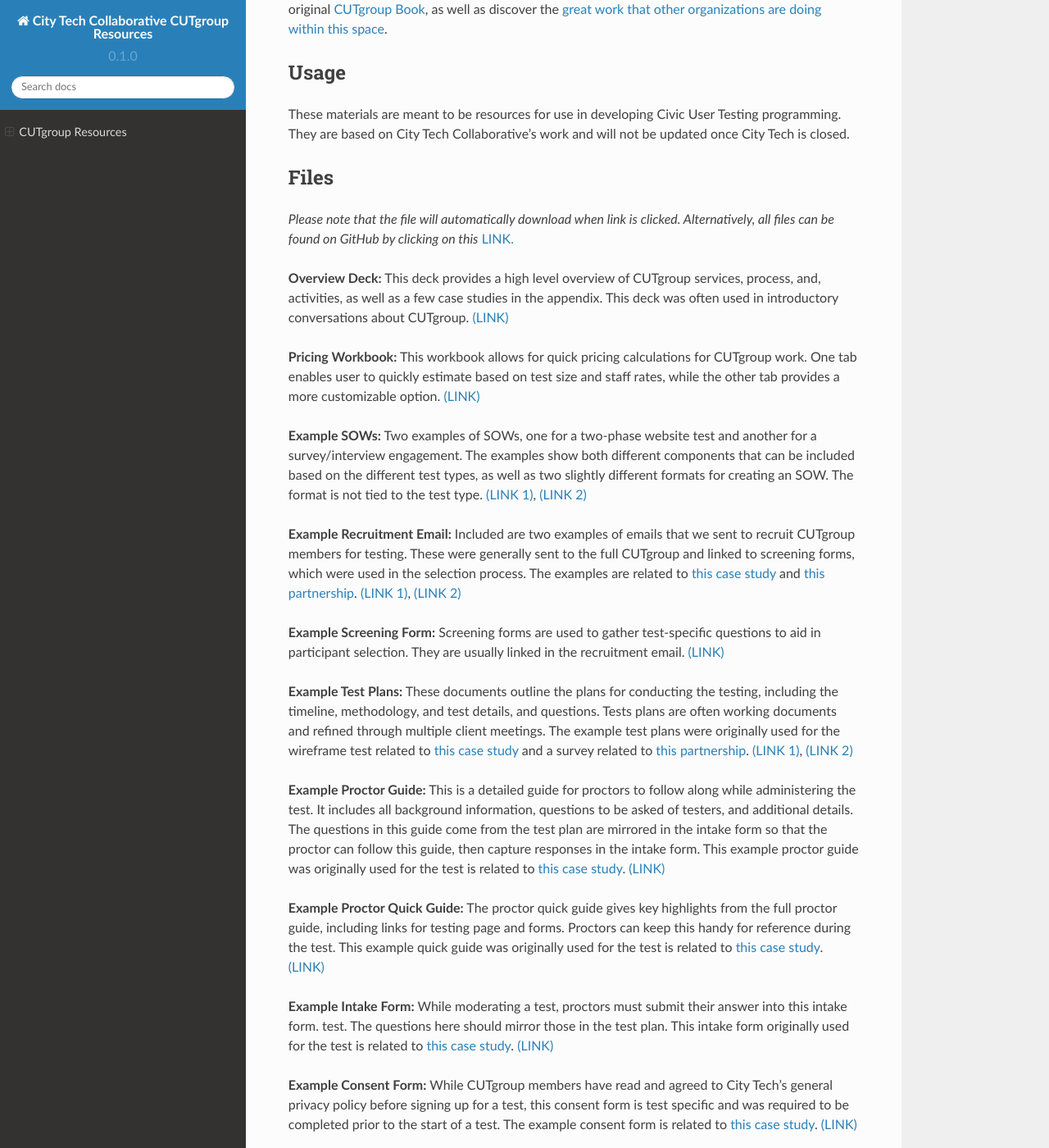
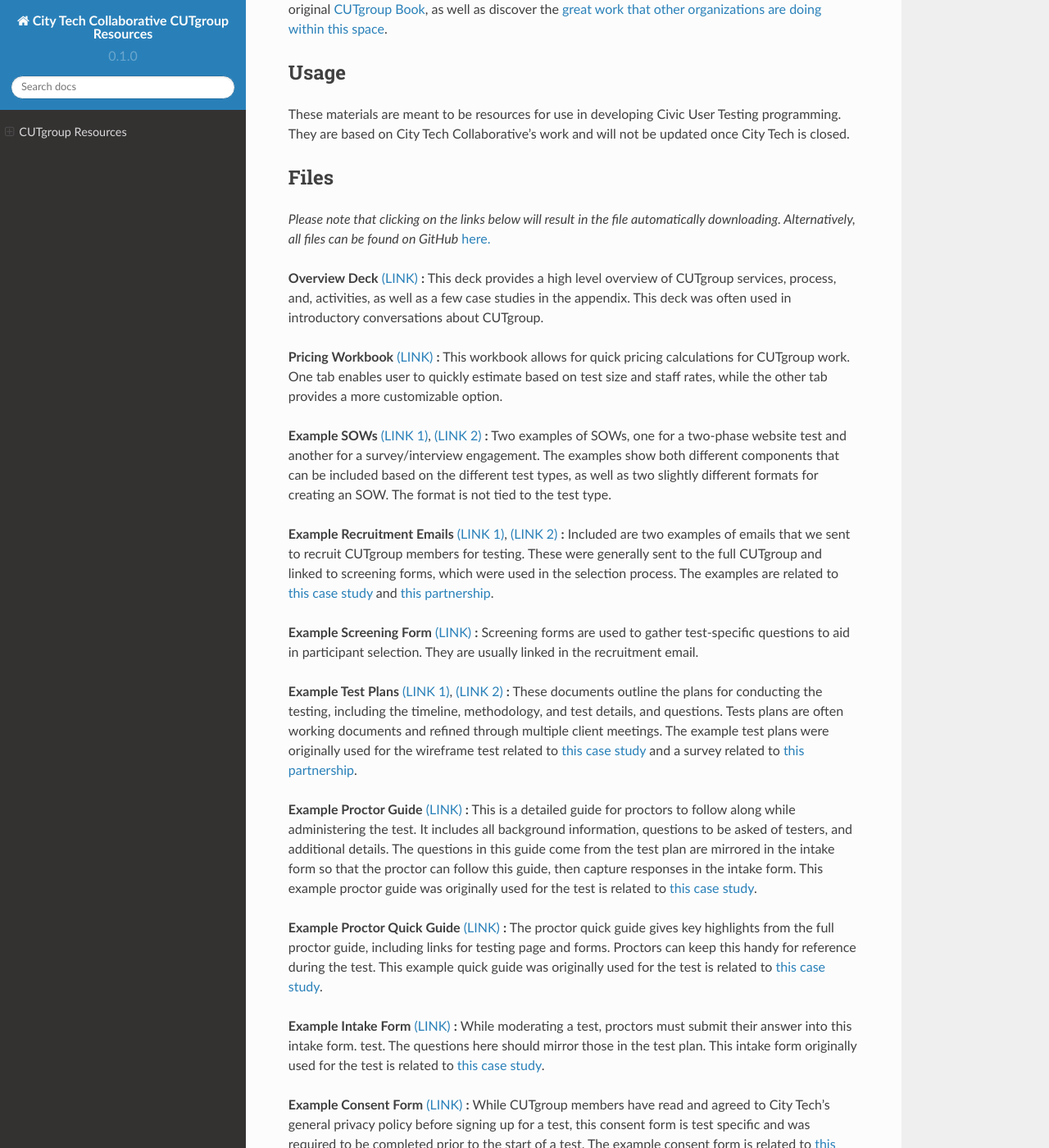
Before and after one commit to ajarareem/CUTgroup-CityTechResources, a Sphinx documentation site: the page built from docs/source/index.rst, in a window 1280 px wide and 1400 px high, scrolled down 728 px. Shown: the whole window at 82% size. Built offline with Sphinx 7.4.7 and the Read the Docs theme 2.0.0, drawn with Linux system fonts in a browser that asks for light colours.

Commit message:
Update index.rst

```diff
--- a/docs/source/index.rst
+++ b/docs/source/index.rst
@@ -22,27 +22,27 @@
 
 Files
 --------
-*Please note that the file will automatically download when link is clicked. Alternatively, all files can be found on GitHub by clicking on this* `LINK. <https://github.com/ajarareem/CUTgroup-CityTechResources/tree/main/docs/Files>`_
+*Please note that clicking on the links below will result in the file automatically downloading. Alternatively, all files can be found on GitHub* `here. <https://github.com/ajarareem/CUTgroup-CityTechResources/tree/main/docs/Files>`_
 
-**Overview Deck:** This deck provides a high level overview of CUTgroup services, process, and, activities, as well as a few case studies in the appendix. This deck was often used in introductory conversations about CUTgroup. `(LINK) <https://github.com/ajarareem/CUTgroup-CityTechResources/raw/bf76eeba55f7b53cffe0136b483af9598c133e16/docs/Files/01_CUTgroupOverview_CityTech.pptx>`_
+**Overview Deck** `(LINK) <https://github.com/ajarareem/CUTgroup-CityTechResources/raw/bf76eeba55f7b53cffe0136b483af9598c133e16/docs/Files/01_CUTgroupOverview_CityTech.pptx>`_ **:**  This deck provides a high level overview of CUTgroup services, process, and, activities, as well as a few case studies in the appendix. This deck was often used in introductory conversations about CUTgroup.
 
-**Pricing Workbook:** This workbook allows for quick pricing calculations for CUTgroup work. One tab enables user to quickly estimate based on test size and staff rates, while the other tab provides a more customizable option. `(LINK) <https://github.com/ajarareem/CUTgroup-CityTechResources/raw/main/docs/Files/02_CUTgroupPricingWorkbook_CityTech_EXAMPLE.xlsx>`_
+**Pricing Workbook** `(LINK) <https://github.com/ajarareem/CUTgroup-CityTechResources/raw/main/docs/Files/02_CUTgroupPricingWorkbook_CityTech_EXAMPLE.xlsx>`_ **:**  This workbook allows for quick pricing calculations for CUTgroup work. One tab enables user to quickly estimate based on test size and staff rates, while the other tab provides a more customizable option.
 
-**Example SOWs:** Two examples of SOWs, one for a two-phase website test and another for a survey/interview engagement. The examples show both different components that can be included based on the different test types, as well as two slightly different formats for creating an SOW. The format is not tied to the test type. `(LINK 1) <https://github.com/ajarareem/CUTgroup-CityTechResources/raw/main/docs/Files/03_CUTgroupSOW_Survey_CityTech_EXAMPLE.pdf>`_, `(LINK 2) <https://github.com/ajarareem/CUTgroup-CityTechResources/raw/main/docs/Files/03_CUTgroupSOW_WebsiteTest_CityTech_EXAMPLE.pdf>`_
+**Example SOWs** `(LINK 1) <https://github.com/ajarareem/CUTgroup-CityTechResources/raw/main/docs/Files/03_CUTgroupSOW_Survey_CityTech_EXAMPLE.pdf>`_, `(LINK 2) <https://github.com/ajarareem/CUTgroup-CityTechResources/raw/main/docs/Files/03_CUTgroupSOW_WebsiteTest_CityTech_EXAMPLE.pdf>`_ **:**  Two examples of SOWs, one for a two-phase website test and another for a survey/interview engagement. The examples show both different components that can be included based on the different test types, as well as two slightly different formats for creating an SOW. The format is not tied to the test type.
 
-**Example Recruitment Email:** Included are two examples of emails that we sent to recruit CUTgroup members for testing. These were generally sent to the full CUTgroup and linked to screening forms, which were used in the selection process. The examples are related to `this case study <https://www.citytech.org/microsoft-research-project-eclipse>`_ and `this partnership <https://www.citytech.org/osf-healthcare-and-city-tech-address-community-health-needs-through-new-partnership>`_.  `(LINK 1) <https://github.com/ajarareem/CUTgroup-CityTechResources/raw/main/docs/Files/04_CUTgroupRecruitmentEmail_CityTech_EXAMPLE1.pdf>`_, `(LINK 2) <https://github.com/ajarareem/CUTgroup-CityTechResources/raw/main/docs/Files/04_CUTgroupRecruitmentEmail_CityTech_EXAMPLE2.pdf>`_
+**Example Recruitment Emails** `(LINK 1) <https://github.com/ajarareem/CUTgroup-CityTechResources/raw/main/docs/Files/04_CUTgroupRecruitmentEmail_CityTech_EXAMPLE1.pdf>`_, `(LINK 2) <https://github.com/ajarareem/CUTgroup-CityTechResources/raw/main/docs/Files/04_CUTgroupRecruitmentEmail_CityTech_EXAMPLE2.pdf>`_  **:**  Included are two examples of emails that we sent to recruit CUTgroup members for testing. These were generally sent to the full CUTgroup and linked to screening forms, which were used in the selection process. The examples are related to `this case study <https://www.citytech.org/microsoft-research-project-eclipse>`_ and `this partnership <https://www.citytech.org/osf-healthcare-and-city-tech-address-community-health-needs-through-new-partnership>`_.
 
-**Example Screening Form:** Screening forms are used to gather test-specific questions to aid in participant selection. They are usually linked in the recruitment email. `(LINK) <https://github.com/ajarareem/CUTgroup-CityTechResources/raw/main/docs/Files/05_CUTgroupScreeningForm_CityTech_EXAMPLE.pdf>`_
+**Example Screening Form**  `(LINK) <https://github.com/ajarareem/CUTgroup-CityTechResources/raw/main/docs/Files/05_CUTgroupScreeningForm_CityTech_EXAMPLE.pdf>`_ **:**  Screening forms are used to gather test-specific questions to aid in participant selection. They are usually linked in the recruitment email.
 
-**Example Test Plans:** These documents outline the plans for conducting the testing, including the timeline, methodology, and test details, and questions. Tests plans are often working documents and refined through multiple client meetings. The example test plans were originally used for the wireframe test related to `this case study <https://www.citytech.org/unbail>`_ and a survey related to `this partnership <https://www.citytech.org/osf-healthcare-and-city-tech-address-community-health-needs-through-new-partnership>`_. `(LINK 1) <https://github.com/ajarareem/CUTgroup-CityTechResources/raw/main/docs/Files/06_CUTgroupTestPlan_Survey_CityTech_EXAMPLE.pdf>`_, `(LINK 2) <https://github.com/ajarareem/CUTgroup-CityTechResources/raw/main/docs/Files/06_CUTgroupTestPlan_Wireframe_CityTech_EXAMPLE.pdf>`_
+**Example Test Plans** `(LINK 1) <https://github.com/ajarareem/CUTgroup-CityTechResources/raw/main/docs/Files/06_CUTgroupTestPlan_Survey_CityTech_EXAMPLE.pdf>`_, `(LINK 2) <https://github.com/ajarareem/CUTgroup-CityTechResources/raw/main/docs/Files/06_CUTgroupTestPlan_Wireframe_CityTech_EXAMPLE.pdf>`_ **:** These documents outline the plans for conducting the testing, including the timeline, methodology, and test details, and questions. Tests plans are often working documents and refined through multiple client meetings. The example test plans were originally used for the wireframe test related to `this case study <https://www.citytech.org/unbail>`_ and a survey related to `this partnership <https://www.citytech.org/osf-healthcare-and-city-tech-address-community-health-needs-through-new-partnership>`_.
 
-**Example Proctor Guide:** This is a detailed guide for proctors to follow along while administering the test. It includes all background information, questions to be asked of testers, and additional details. The questions in this guide come from the test plan are mirrored in the intake form so that the proctor can follow this guide, then capture responses in the intake form. This example proctor guide was originally used for the test is related to `this case study <https://www.citytech.org/unbail>`_. `(LINK) <https://github.com/ajarareem/CUTgroup-CityTechResources/raw/main/docs/Files/07_CUTgroupProctorGuide_CityTech_EXAMPLE.pdf>`_
+**Example Proctor Guide** `(LINK) <https://github.com/ajarareem/CUTgroup-CityTechResources/raw/main/docs/Files/07_CUTgroupProctorGuide_CityTech_EXAMPLE.pdf>`_ **:**  This is a detailed guide for proctors to follow along while administering the test. It includes all background information, questions to be asked of testers, and additional details. The questions in this guide come from the test plan are mirrored in the intake form so that the proctor can follow this guide, then capture responses in the intake form. This example proctor guide was originally used for the test is related to `this case study <https://www.citytech.org/unbail>`_.
 
-**Example Proctor Quick Guide:** The proctor quick guide gives key highlights from the full proctor guide, including links for testing page and forms. Proctors can keep this handy for reference during the test. This example quick guide was originally used for the test is related to `this case study <https://www.citytech.org/unbail>`_. `(LINK) <https://github.com/ajarareem/CUTgroup-CityTechResources/raw/main/docs/Files/08_CUTgroupProctorQuickOverview_CityTech_EXAMPLE.pdf>`_
+**Example Proctor Quick Guide** `(LINK) <https://github.com/ajarareem/CUTgroup-CityTechResources/raw/main/docs/Files/08_CUTgroupProctorQuickOverview_CityTech_EXAMPLE.pdf>`_ **:**  The proctor quick guide gives key highlights from the full proctor guide, including links for testing page and forms. Proctors can keep this handy for reference during the test. This example quick guide was originally used for the test is related to `this case study <https://www.citytech.org/unbail>`_.
 
-**Example Intake Form:** While moderating a test, proctors must submit their answer into this intake form. test. The questions here should mirror those in the test plan. This intake form originally used for the test is related to `this case study <https://www.citytech.org/unbail>`_. `(LINK) <https://github.com/ajarareem/CUTgroup-CityTechResources/raw/main/docs/Files/09_CUTgroupIntakeForm_CityTech_EXAMPLE.pdf>`_
+**Example Intake Form** `(LINK) <https://github.com/ajarareem/CUTgroup-CityTechResources/raw/main/docs/Files/09_CUTgroupIntakeForm_CityTech_EXAMPLE.pdf>`_ **:**  While moderating a test, proctors must submit their answer into this intake form. test. The questions here should mirror those in the test plan. This intake form originally used for the test is related to `this case study <https://www.citytech.org/unbail>`_.
 
-**Example Consent Form:** While CUTgroup members have read and agreed to City Tech’s general privacy policy before signing up for a test, this consent form is test specific and was required to be completed prior to the start of a test. The example consent form is related to `this case study <https://www.citytech.org/unbail>`_. `(LINK) <https://github.com/ajarareem/CUTgroup-CityTechResources/raw/main/docs/Files/10_CUTgroupConsentForm_CityTech_EXAMPLE.pdf>`_
+**Example Consent Form** `(LINK) <https://github.com/ajarareem/CUTgroup-CityTechResources/raw/main/docs/Files/10_CUTgroupConsentForm_CityTech_EXAMPLE.pdf>`_  **:**  While CUTgroup members have read and agreed to City Tech’s general privacy policy before signing up for a test, this consent form is test specific and was required to be completed prior to the start of a test. The example consent form is related to `this case study <https://www.citytech.org/unbail>`_.
 
 Other Useful Links
 --------
```
